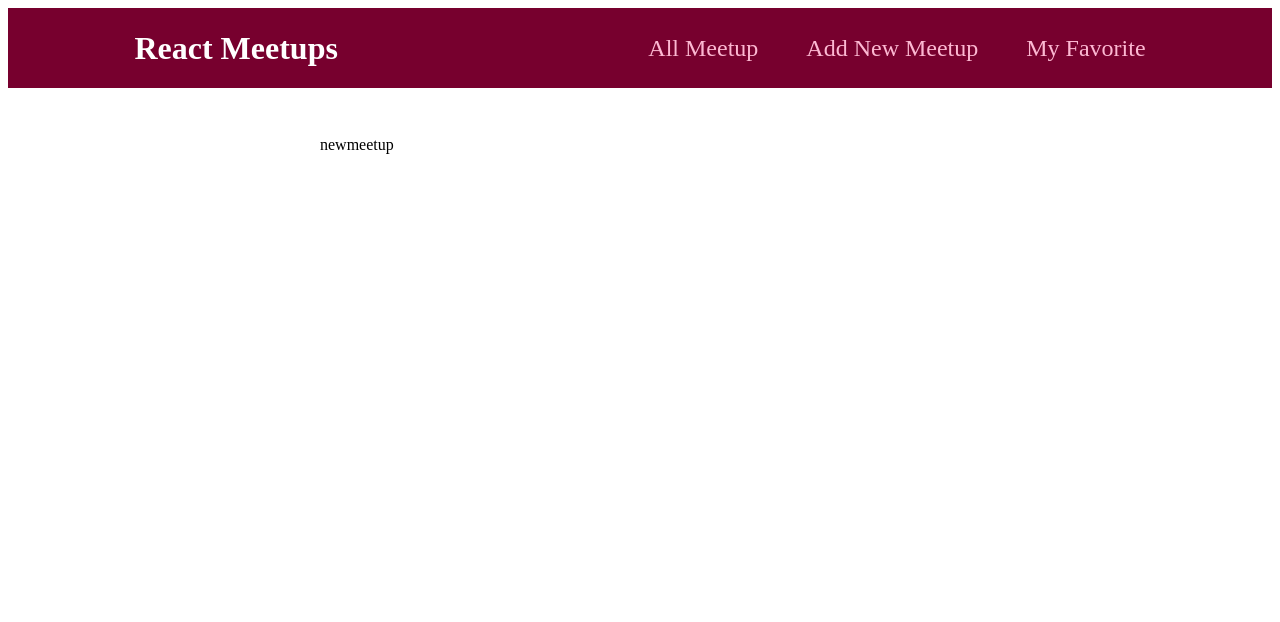
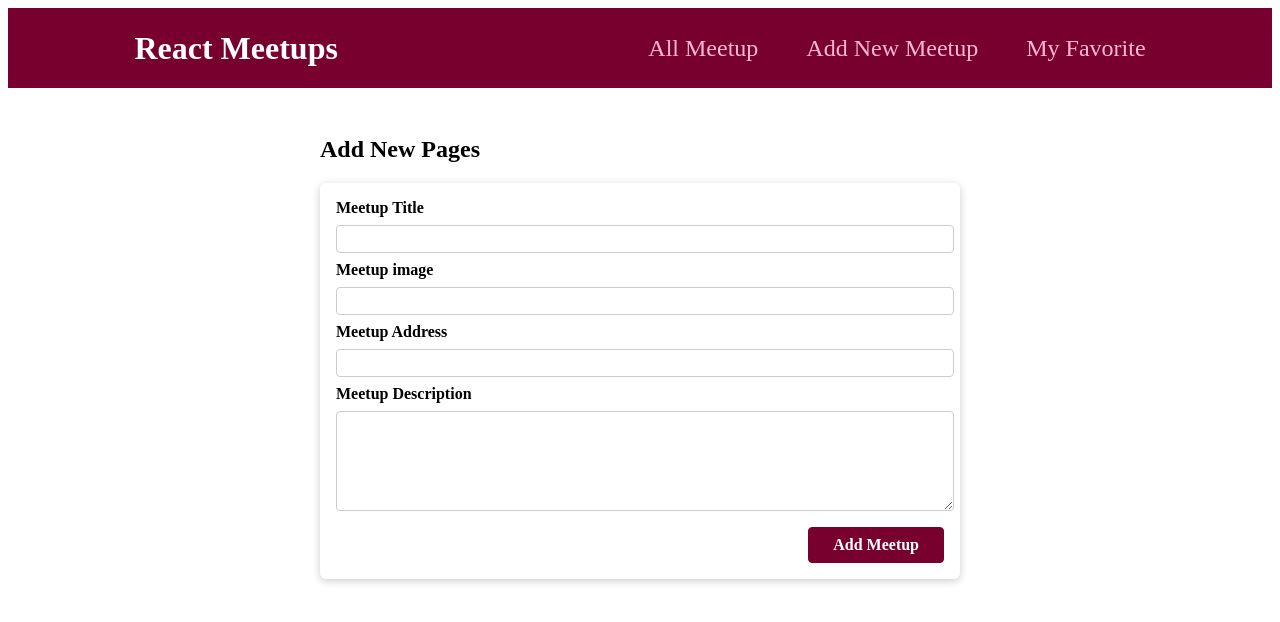
Before and after one commit to Amarnathsingh9973/MeetUp-App, a React (Create React App) app: page /new_meetup in a window 1280 px wide. Shown: the top 622 px of the page. Built offline with nearby package versions, Linux system fonts and the light colour scheme.

Commit message:
put some component at right place and added a form in newMeetup component

```diff
--- a/src/meetups/MeetupItem.jsx
+++ b/src/component/meetups/MeetupItem.jsx
@@ -1,4 +1,4 @@
-import Card from "../component/UI/Card";
+import Card from "../UI/Card";
 import style from "./meetupItem.module.css";
 
 function MeetupItem(props) {
--- /dev/null
+++ b/src/component/meetups/NewMeetupForm.jsx
@@ -0,0 +1,31 @@
+import Card from "../UI/Card";
+import style from "./newMeetupForm.module.css";
+function NewMeetupForm() {
+  return (
+    <Card>
+      <form className={style.form}>
+        <div className={style.control}>
+          <label htmlFor="title">Meetup Title</label>
+          <input type="text" required id="title" />
+        </div>
+        <div className={style.control}>
+          <label htmlFor="image">Meetup image</label>
+          <input type="url" required id="image" />
+        </div>
+        <div className={style.control}>
+          <label htmlFor="address">Meetup Address</label>
+          <input type="text" required id="address" />
+        </div>
+        <div className={style.control}>
+          <label htmlFor="description">Meetup Description</label>
+          <textarea name="" id="description" required rows="5"></textarea>
+        </div>
+        <div className={style.actions}>
+          <button>Add Meetup</button>
+        </div>
+      </form>
+    </Card>
+  );
+}
+
+export default NewMeetupForm;
--- /dev/null
+++ b/src/component/meetups/newMeetupForm.module.css
@@ -0,0 +1,45 @@
+.form {
+  padding: 1rem;
+}
+
+.control {
+  margin-bottom: 0.5rem;
+}
+
+.control label {
+  display: block;
+  font-weight: bold;
+  margin-bottom: 0.5rem;
+}
+
+.control input,
+.control textarea {
+  display: block;
+  font: inherit;
+  border-radius: 4px;
+  border: 1px solid #ccc;
+  padding: 0.25rem;
+  width: 100%;
+}
+
+.actions {
+  margin-top: 1rem;
+  text-align: right;
+}
+
+.actions button {
+  font: inherit;
+  cursor: pointer;
+  background-color: #77002e;
+  color: white;
+  padding: 0.5rem 1.5rem;
+  border: 1px solid #77002e;
+  border-radius: 4px;
+  font-weight: bold;
+}
+
+.actions button:hover,
+.actions button:active {
+  background-color: #a50e48;
+  border-color: #a50e48;
+}
--- a/src/pages/AllMeetUps.jsx
+++ b/src/pages/AllMeetUps.jsx
@@ -1,4 +1,4 @@
-import MeetupList from "../meetups/MeetupList";
+import MeetupList from "../component/meetups/MeetupList"
 const DUMMY_DATA = [
   {
     id: "m1",
--- a/src/pages/NewMeetUp.jsx
+++ b/src/pages/NewMeetUp.jsx
@@ -1,4 +1,11 @@
+import NewMeetupForm from "../component/meetups/NewMeetupForm";
+
 function NewMeetUpPage() {
-  return <div>newmeetup</div>;
+  return (
+    <section>
+      <h1>Add New Pages</h1>
+      <NewMeetupForm/>
+    </section>
+  );
 }
 export default NewMeetUpPage;
```
Also changed, not shown: src/component/layout/Layout.jsx (line endings or trailing spaces), src/component/meetups/MeetupList.jsx (renamed from src/meetups/MeetupList.jsx), src/component/meetups/meetupItem.module.css (renamed from src/meetups/meetupItem.module.css), src/component/meetups/meetupList.module.css (renamed from src/meetups/meetupList.module.css).
